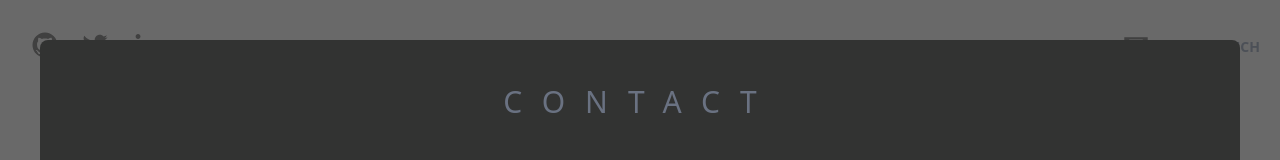
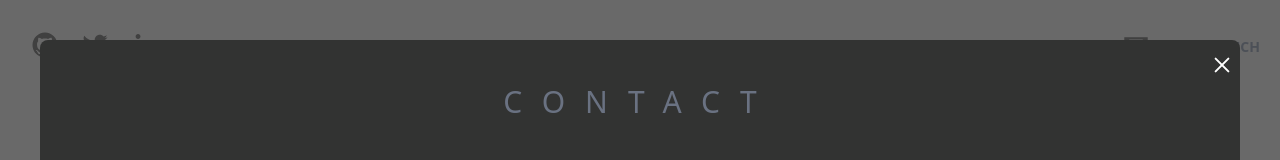
Before and after one commit to jomilojuuuu/portfolio, a Next.js app: page / in a window 1280 px wide. Both pictures are taken after a click on the button "GET IN TOUCH". Shown: the top 160 px of the page. Built offline with nearby package versions, Linux system fonts and the light colour scheme.

Commit message:
fix: update close button styling in Modal component for better visibility

```diff
--- a/components/Modal.tsx
+++ b/components/Modal.tsx
@@ -55,10 +55,10 @@ const Modal = React.forwardRef<ModalHandle, Props>(
         ].join(" ")}
       >
         <div className="flex flex-col overflow-y-hidden overflow-x-hidden">
-          <button onClick={handleModalClose} title="Close" className="self-end">
-            <div className="relative">
-              <div className="w-5 h-0.5 bg-black rounded-full rotate-45 absolute"></div>
-              <div className="w-5 h-0.5 bg-black rounded-full -rotate-45 absolute"></div>
+          <button onClick={handleModalClose} title="Close" className="self-end cursor-pointer">
+            <div className="">
+              <div className="w-5 h-0.5 bg-white rounded-full rotate-45 absolute"></div>
+              <div className="w-5 h-0.5 bg-white rounded-full -rotate-45 absolute"></div>
             </div>
           </button>
           {children}
```
